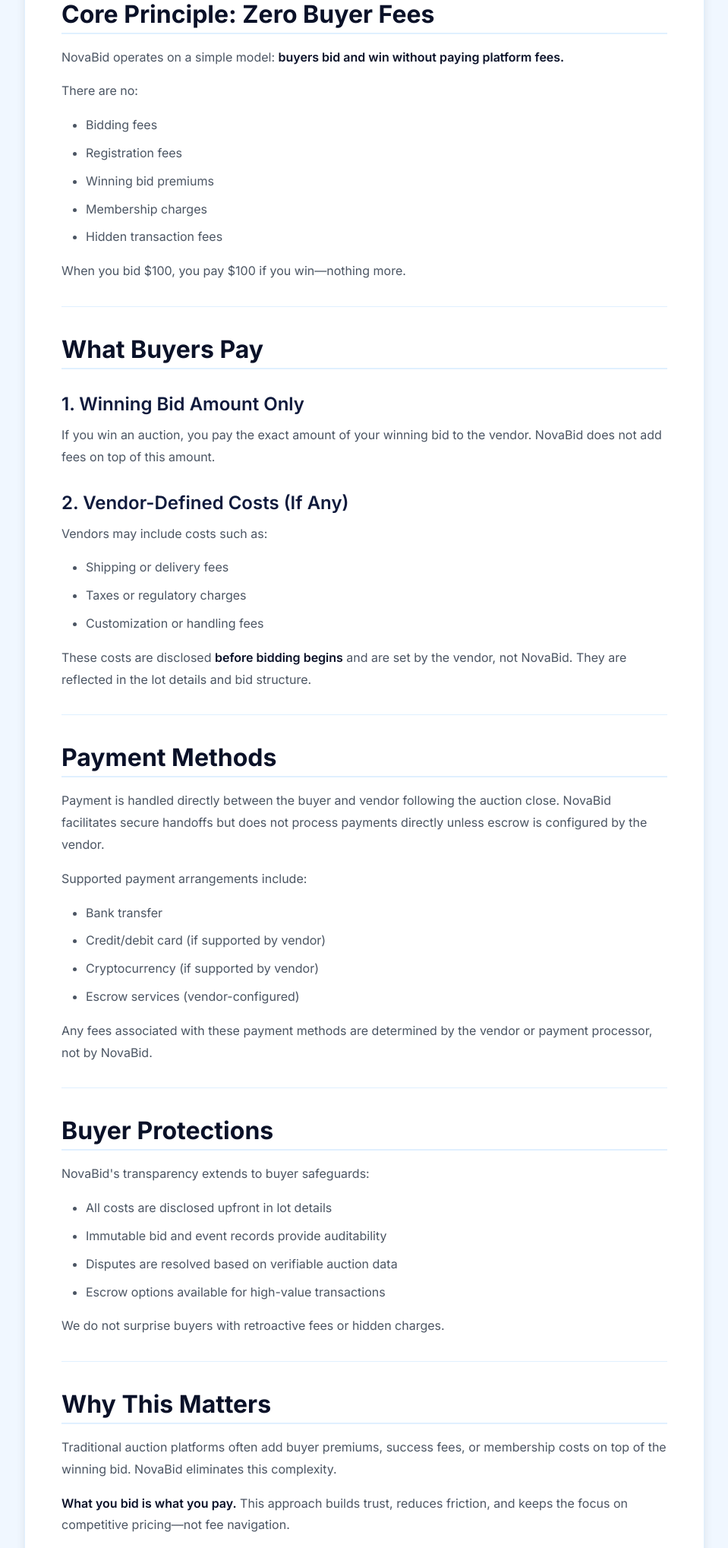
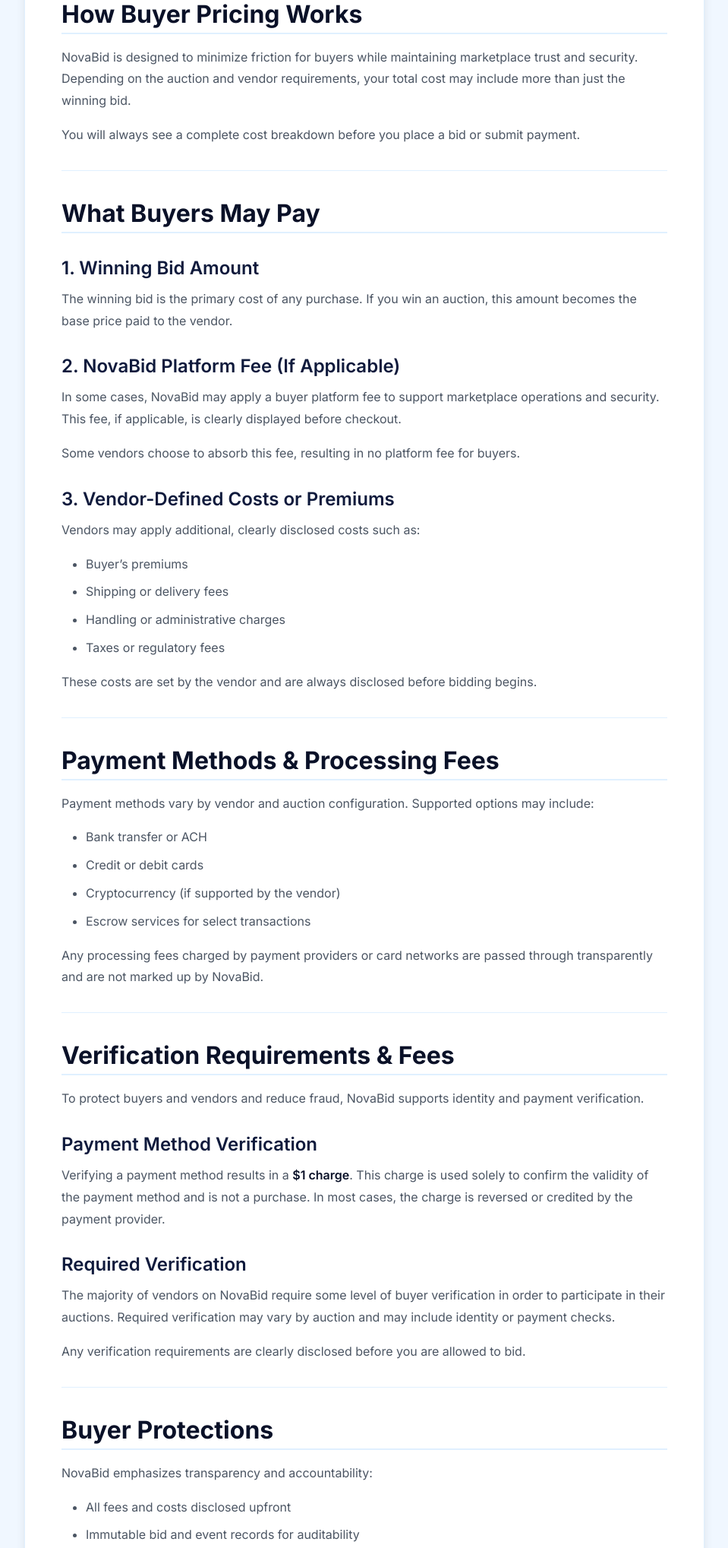
Before and after one commit to NovaBid/NovaBid.github.io, a plain HTML site: page pricing.html in a window 1280 px wide. Shown: the part 623-2660 px from the top of the page at 76% size, without its empty margins (160-1119 px from the left). Drawn offline with nearby package versions, Linux system fonts and the light colour scheme.

Commit message:
Update pricing.html

```diff
--- a/pricing.html
+++ b/pricing.html
@@ -24,7 +24,7 @@
       <div class="max-w-4xl mx-auto text-center">
         <h1 class="text-4xl md:text-5xl font-bold mb-4">Buyer Costs &amp; Fees Guide</h1>
         <p class="text-xl text-cosmic-100 max-w-2xl mx-auto">
-          Transparent pricing for bidders and buyers on the NovaBid platform.
+          Clear, upfront pricing for buyers participating in auctions on NovaBid.
         </p>
       </div>
     </section>
@@ -36,140 +36,133 @@
           <div class="markdown-content">
             <h2 class="text-2xl font-bold mb-4">Purpose</h2>
             <p class="mb-6">
-              This guide outlines the costs and fees buyers may encounter when using NovaBid. Our commitment is to maintain clear, upfront pricing with no hidden charges.
+              This guide explains the types of costs and fees buyers may encounter when using NovaBid.
+              Our goal is full transparency: all applicable costs are disclosed before you bid or commit to a purchase.
             </p>
 
             <hr class="my-8 border-cosmic-200">
 
-            <h2 class="text-2xl font-bold mb-4">Core Principle: Zero Buyer Fees</h2>
+            <h2 class="text-2xl font-bold mb-4">How Buyer Pricing Works</h2>
             <p class="mb-6">
-              NovaBid operates on a simple model: <strong>buyers bid and win without paying platform fees.</strong>
+              NovaBid is designed to minimize friction for buyers while maintaining marketplace trust and security.
+              Depending on the auction and vendor requirements, your total cost may include more than just the winning bid.
             </p>
+
             <p class="mb-6">
-              There are no:
-            </p>
-            <ul class="list-disc pl-6 mb-6 space-y-2">
-              <li>Bidding fees</li>
-              <li>Registration fees</li>
-              <li>Winning bid premiums</li>
-              <li>Membership charges</li>
-              <li>Hidden transaction fees</li>
-            </ul>
-            <p class="mb-6">
-              When you bid $100, you pay $100 if you win—nothing more.
+              You will always see a complete cost breakdown before you place a bid or submit payment.
             </p>
 
             <hr class="my-8 border-cosmic-200">
 
-            <h2 class="text-2xl font-bold mb-4">What Buyers Pay</h2>
+            <h2 class="text-2xl font-bold mb-4">What Buyers May Pay</h2>
 
-            <h3 class="text-xl font-bold mb-3">1. Winning Bid Amount Only</h3>
+            <h3 class="text-xl font-bold mb-3">1. Winning Bid Amount</h3>
             <p class="mb-6">
-              If you win an auction, you pay the exact amount of your winning bid to the vendor. NovaBid does not add fees on top of this amount.
+              The winning bid is the primary cost of any purchase. If you win an auction, this amount becomes the base price
+              paid to the vendor.
             </p>
 
-            <h3 class="text-xl font-bold mb-3">2. Vendor-Defined Costs (If Any)</h3>
+            <h3 class="text-xl font-bold mb-3">2. NovaBid Platform Fee (If Applicable)</h3>
             <p class="mb-6">
-              Vendors may include costs such as:
+              In some cases, NovaBid may apply a buyer platform fee to support marketplace operations and security.
+              This fee, if applicable, is clearly displayed before checkout.
+            </p>
+            <p class="mb-6">
+              Some vendors choose to absorb this fee, resulting in no platform fee for buyers.
+            </p>
+
+            <h3 class="text-xl font-bold mb-3">3. Vendor-Defined Costs or Premiums</h3>
+            <p class="mb-6">
+              Vendors may apply additional, clearly disclosed costs such as:
             </p>
             <ul class="list-disc pl-6 mb-6 space-y-2">
+              <li>Buyer’s premiums</li>
               <li>Shipping or delivery fees</li>
-              <li>Taxes or regulatory charges</li>
-              <li>Customization or handling fees</li>
+              <li>Handling or administrative charges</li>
+              <li>Taxes or regulatory fees</li>
             </ul>
             <p class="mb-6">
-              These costs are disclosed <strong>before bidding begins</strong> and are set by the vendor, not NovaBid. They are reflected in the lot details and bid structure.
+              These costs are set by the vendor and are always disclosed before bidding begins.
             </p>
 
             <hr class="my-8 border-cosmic-200">
 
-            <h2 class="text-2xl font-bold mb-4">Payment Methods</h2>
+            <h2 class="text-2xl font-bold mb-4">Payment Methods &amp; Processing Fees</h2>
             <p class="mb-6">
-              Payment is handled directly between the buyer and vendor following the auction close. NovaBid facilitates secure handoffs but does not process payments directly unless escrow is configured by the vendor.
+              Payment methods vary by vendor and auction configuration. Supported options may include:
+            </p>
+            <ul class="list-disc pl-6 mb-6 space-y-2">
+              <li>Bank transfer or ACH</li>
+              <li>Credit or debit cards</li>
+              <li>Cryptocurrency (if supported by the vendor)</li>
+              <li>Escrow services for select transactions</li>
+            </ul>
+            <p class="mb-6">
+              Any processing fees charged by payment providers or card networks are passed through transparently
+              and are not marked up by NovaBid.
+            </p>
+
+            <hr class="my-8 border-cosmic-200">
+
+            <h2 class="text-2xl font-bold mb-4">Verification Requirements &amp; Fees</h2>
+            <p class="mb-6">
+              To protect buyers and vendors and reduce fraud, NovaBid supports identity and payment verification.
+            </p>
+
+            <h3 class="text-xl font-bold mb-3">Payment Method Verification</h3>
+            <p class="mb-6">
+              Verifying a payment method results in a <strong>$1 charge</strong>.
+              This charge is used solely to confirm the validity of the payment method and is not a purchase.
+              In most cases, the charge is reversed or credited by the payment provider.
+            </p>
+
+            <h3 class="text-xl font-bold mb-3">Required Verification</h3>
+            <p class="mb-6">
+              The majority of vendors on NovaBid require some level of buyer verification in order to participate
+              in their auctions. Required verification may vary by auction and may include identity or payment checks.
             </p>
             <p class="mb-6">
-              Supported payment arrangements include:
-            </p>
-            <ul class="list-disc pl-6 mb-6 space-y-2">
-              <li>Bank transfer</li>
-              <li>Credit/debit card (if supported by vendor)</li>
-              <li>Cryptocurrency (if supported by vendor)</li>
-              <li>Escrow services (vendor-configured)</li>
-            </ul>
-            <p class="mb-6">
-              Any fees associated with these payment methods are determined by the vendor or payment processor, not by NovaBid.
+              Any verification requirements are clearly disclosed before you are allowed to bid.
             </p>
 
             <hr class="my-8 border-cosmic-200">
 
             <h2 class="text-2xl font-bold mb-4">Buyer Protections</h2>
             <p class="mb-6">
-              NovaBid's transparency extends to buyer safeguards:
+              NovaBid emphasizes transparency and accountability:
             </p>
             <ul class="list-disc pl-6 mb-6 space-y-2">
-              <li>All costs are disclosed upfront in lot details</li>
-              <li>Immutable bid and event records provide auditability</li>
-              <li>Disputes are resolved based on verifiable auction data</li>
-              <li>Escrow options available for high-value transactions</li>
+              <li>All fees and costs disclosed upfront</li>
+              <li>Immutable bid and event records for auditability</li>
+              <li>Clear dispute resolution based on verified auction data</li>
+              <li>Optional escrow for higher-value transactions</li>
             </ul>
-            <p class="mb-6">
-              We do not surprise buyers with retroactive fees or hidden charges.
-            </p>
 
             <hr class="my-8 border-cosmic-200">
 
             <h2 class="text-2xl font-bold mb-4">Why This Matters</h2>
             <p class="mb-6">
-              Traditional auction platforms often add buyer premiums, success fees, or membership costs on top of the winning bid. NovaBid eliminates this complexity.
+              Many auction platforms introduce hidden premiums or post-auction fees.
+              NovaBid takes a different approach: transparency first.
             </p>
             <p class="mb-6">
-              <strong>What you bid is what you pay.</strong> This approach builds trust, reduces friction, and keeps the focus on competitive pricing—not fee navigation.
-            </p>
-
-            <hr class="my-8 border-cosmic-200">
-
-            <h2 class="text-2xl font-bold mb-4">Frequently Asked Questions</h2>
-
-            <h3 class="text-xl font-bold mb-3">Does NovaBid charge buyers anything?</h3>
-            <p class="mb-6">
-              No. Buyers pay only their winning bid amount and any vendor-disclosed costs (such as shipping).
-            </p>
-
-            <h3 class="text-xl font-bold mb-3">Are there account or membership fees?</h3>
-            <p class="mb-6">
-              No. Creating an account and participating in auctions is free.
-            </p>
-
-            <h3 class="text-xl font-bold mb-3">Can vendors add fees after the auction?</h3>
-            <p class="mb-6">
-              No. All costs must be disclosed before bidding begins. Post-auction fee additions are prohibited.
-            </p>
-
-            <h3 class="text-xl font-bold mb-3">What if I need a refund or dispute resolution?</h3>
-            <p class="mb-6">
-              NovaBid provides dispute resolution based on verifiable auction data. Refund policies are set by vendors and disclosed in advance.
+              Buyers always know exactly what they are paying before they commit.
             </p>
 
             <hr class="my-8 border-cosmic-200">
 
             <h2 class="text-2xl font-bold mb-4">Getting Started</h2>
-            <p class="mb-6">
-              Ready to bid with confidence?
-            </p>
             <ol class="list-decimal pl-6 mb-6 space-y-2">
               <li>Create a free account</li>
-              <li>Browse active auctions</li>
-              <li>Review lot details and disclosed costs</li>
-              <li>Bid knowing exactly what you will pay</li>
+              <li>Complete any required verification</li>
+              <li>Review auction details and fee disclosures</li>
+              <li>Bid with full cost visibility</li>
             </ol>
-            <p class="mb-6">
-              NovaBid handles the rest.
-            </p>
 
             <div class="mt-8 p-6 bg-cosmic-50 rounded-xl border border-cosmic-200">
               <p class="text-center font-medium text-cosmic-700">
                 <i class="fas fa-info-circle mr-2"></i>
-                Have questions about pricing? Contact our support team for assistance.
+                Questions about pricing or verification? Our support team is happy to help.
               </p>
             </div>
           </div>
@@ -182,7 +175,7 @@
       <div class="max-w-4xl mx-auto text-center">
         <h2 class="text-3xl md:text-4xl font-bold mb-6">Ready to Start Bidding?</h2>
         <p class="text-xl text-cosmic-100 max-w-2xl mx-auto mb-10">
-          Join thousands of buyers who trust NovaBid for transparent and fair auctions.
+          Participate in auctions with clear pricing and no surprises.
         </p>
         <div class="flex flex-col sm:flex-row justify-center gap-4">
           <a href="/bidder/auctions.html"
```
